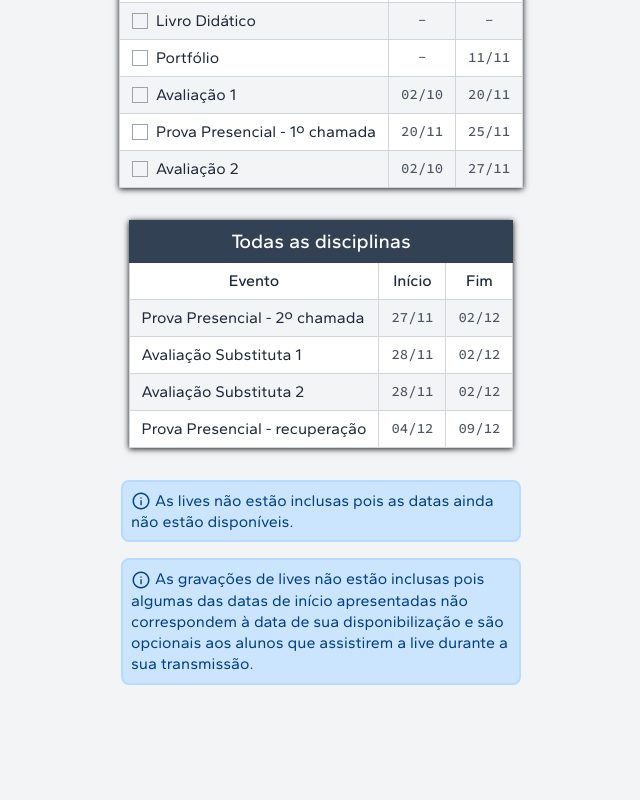
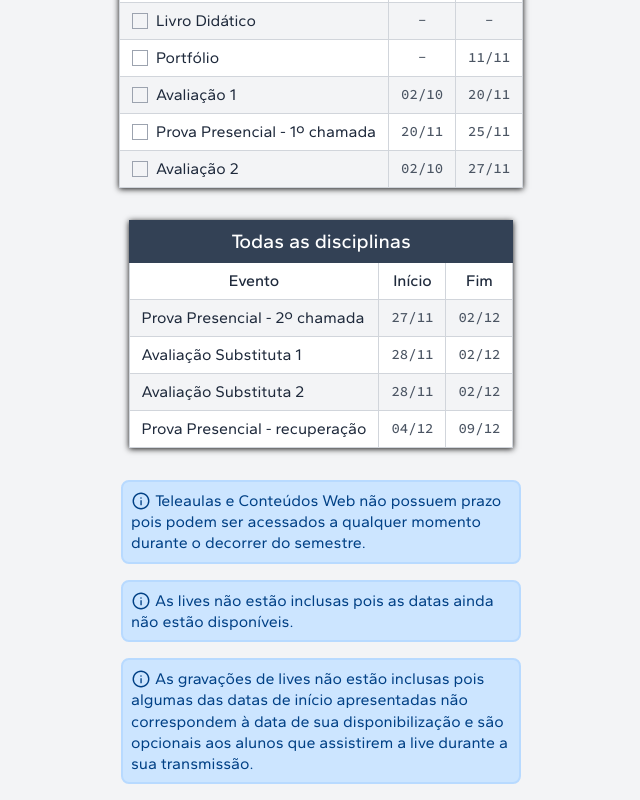
Before and after one commit to kelio-mv/ads-unopar, a React (Vite) app: page / in a window 1280 px wide. Shown: the part 2724-3524 px from the top of the page, without its empty margins (319-959 px from the left). Before the commit the page ends 3425 px from the top, so only its background shows below. Built offline with nearby package versions, Linux system fonts and the light colour scheme.

Commit message:
New additional info

```diff
--- a/src/App.jsx
+++ b/src/App.jsx
@@ -93,6 +93,10 @@ class App extends React.Component {
             </tbody>
           </table>
         ))}
+        <Alert>
+          Teleaulas e Conteúdos Web não possuem prazo pois podem ser acessados a qualquer momento
+          durante o decorrer do semestre.
+        </Alert>
         <Alert>As lives não estão inclusas pois as datas ainda não estão disponíveis.</Alert>
         <Alert>
           As gravações de lives não estão inclusas pois algumas das datas de início apresentadas não
```
